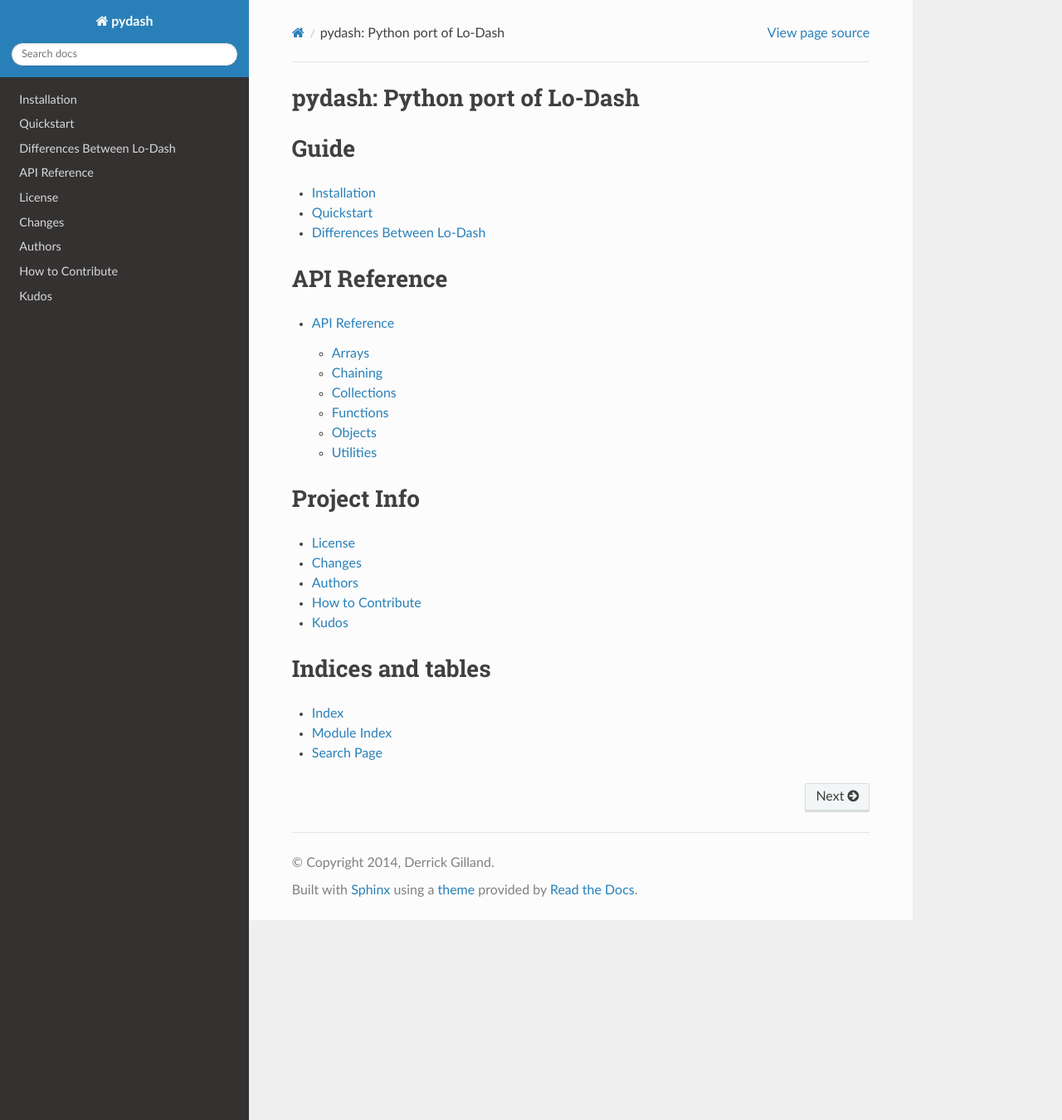
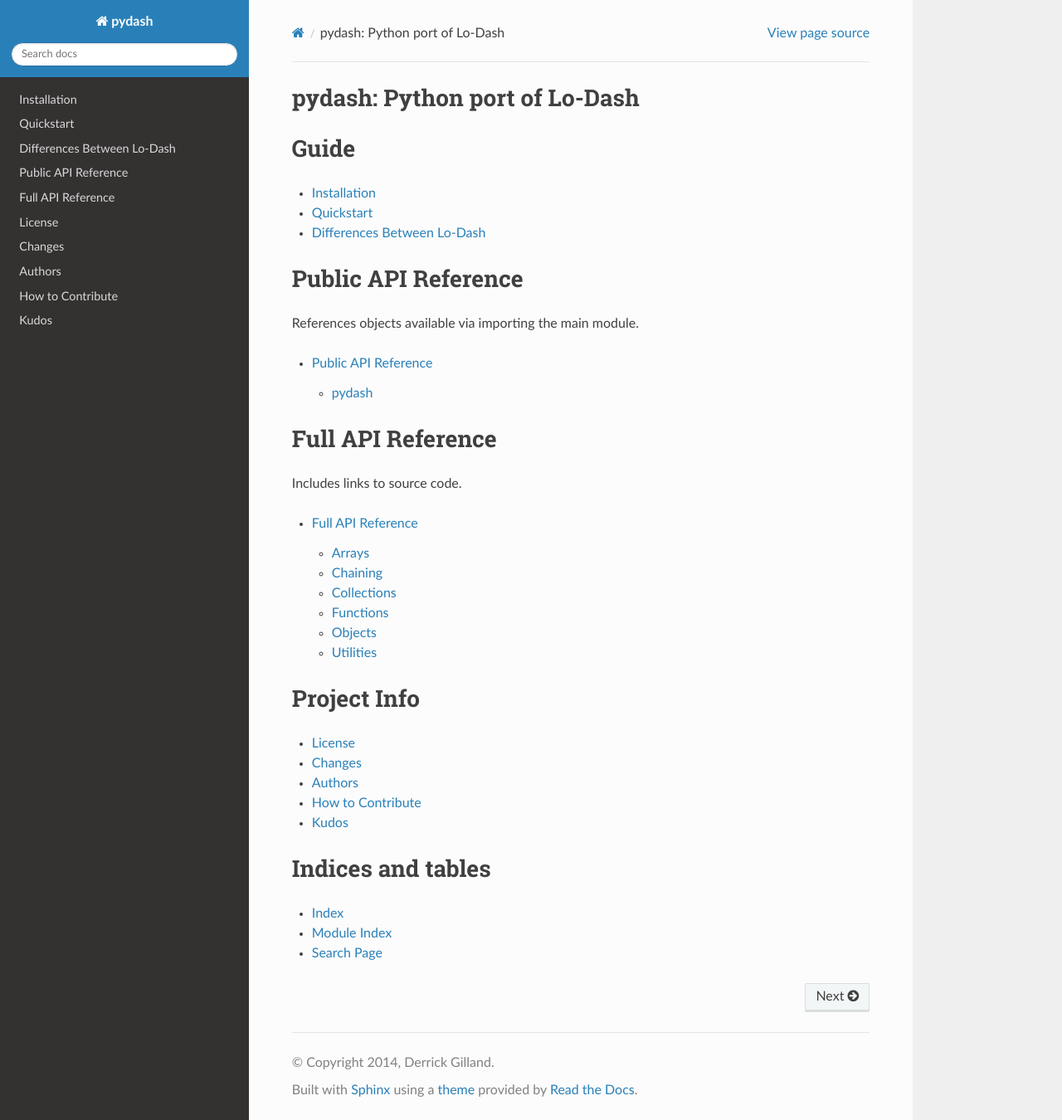
Before and after one commit to dgilland/pydash, a Sphinx documentation site: the page built from docs/index.rst, in a window 1280 px wide and 1350 px high. Shown: the whole window at 83% size. Built offline with Sphinx 7.4.7 and the Read the Docs theme 2.0.0, drawn with Linux system fonts in a browser that asks for light colours; the version number could not be read and is left out.

Commit message:
Split API reference into Public and Full reference sections.

```diff
--- a/docs/api.rst
+++ b/docs/api.rst
@@ -1,43 +1,41 @@
 .. _api:
 
-*************
-API Reference
-*************
-
-.. module:: pydash
+******************
+Full API Reference
+******************
 
 Arrays
 ======
 
-.. automodule:: pydash.arrays
+.. automodule:: pydash.api.arrays
     :members:
 
 Chaining
 ========
 
-.. automodule:: pydash.chaining
+.. automodule:: pydash.api.chaining
     :members:
 
 Collections
 ===========
 
-.. automodule:: pydash.collections
+.. automodule:: pydash.api.collections
     :members:
 
 Functions
 =========
 
-.. automodule:: pydash.functions
+.. automodule:: pydash.api.functions
     :members:
 
 Objects
 =======
 
-.. automodule:: pydash.objects
+.. automodule:: pydash.api.objects
     :members:
 
 Utilities
 =========
 
-.. automodule:: pydash.utilities
+.. automodule:: pydash.api.utilities
     :members:
--- a/docs/index.rst
+++ b/docs/index.rst
@@ -13,8 +13,20 @@
     quickstart
     differences
 
-API Reference
-=============
+Public API Reference
+====================
+
+References objects available via importing the main module.
+
+.. toctree::
+    :maxdepth: 2
+
+    public
+
+Full API Reference
+==================
+
+Includes links to source code.
 
 .. toctree::
     :maxdepth: 2
```
Also changed, not shown: docs/public.rst (added, +21 -0 lines).
